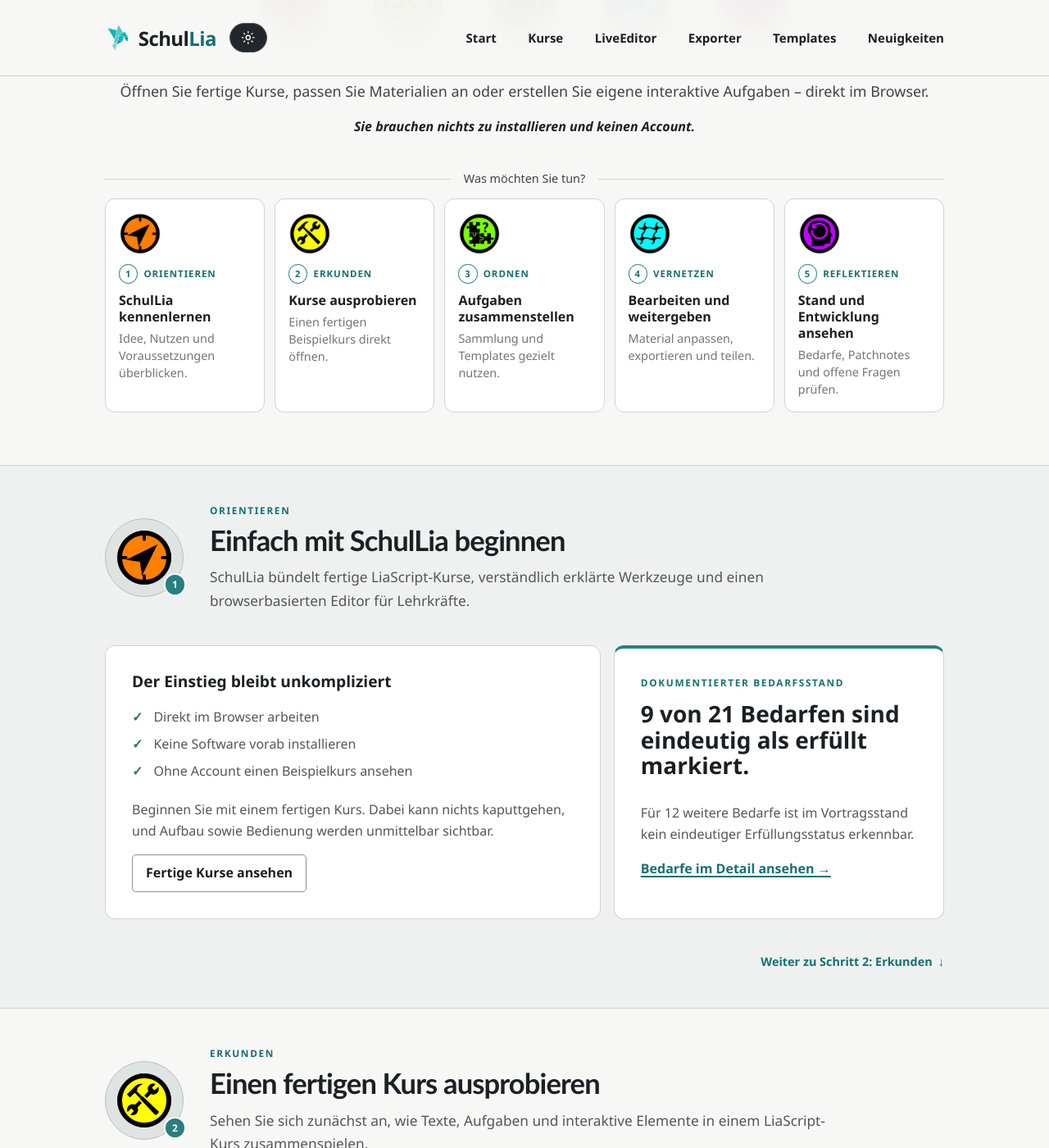
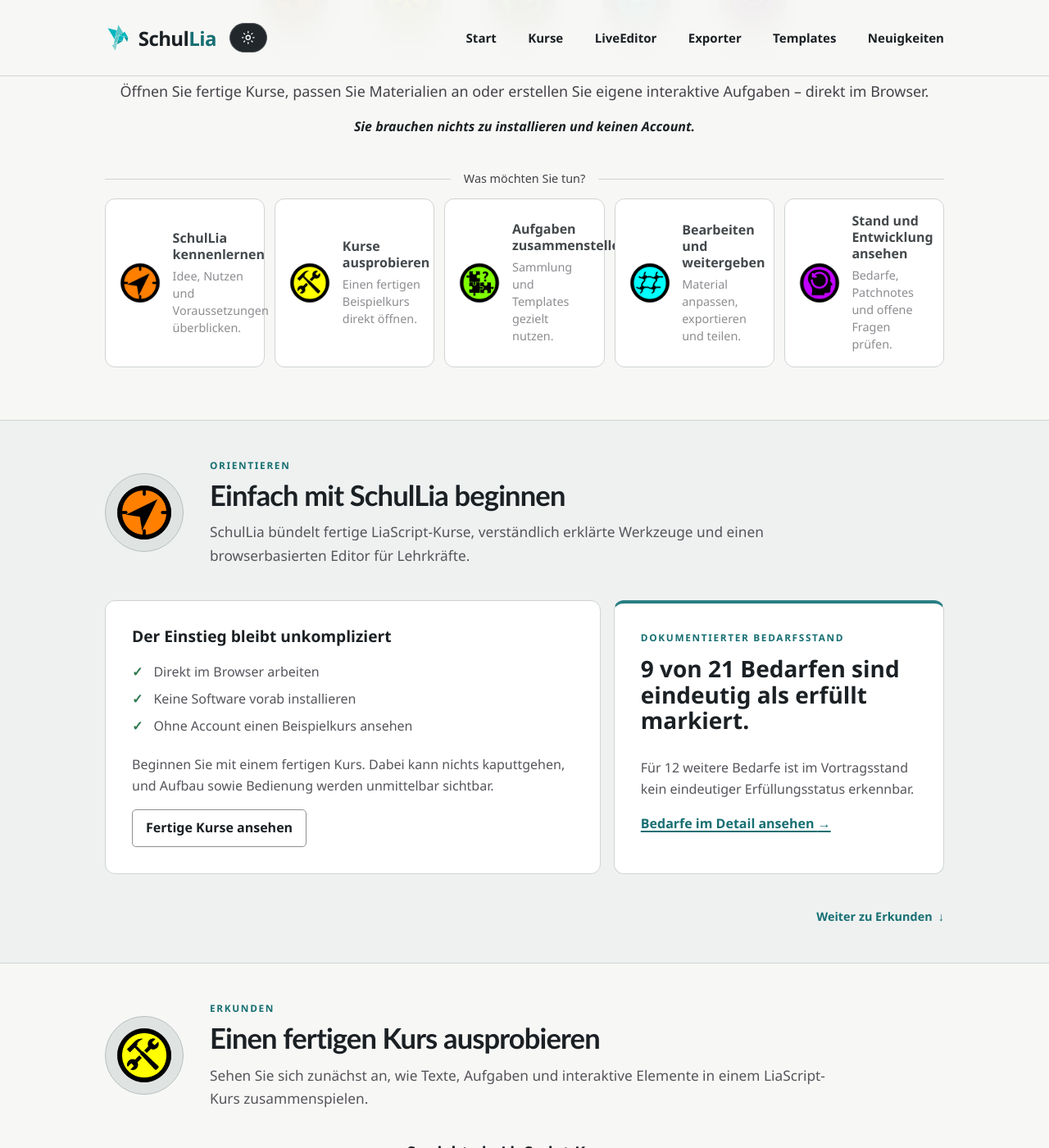
Before and after one commit to SchulLia/SchulLia.github.io, a Jekyll site: the page built from index.html, in a window 1280 px wide and 1400 px high, scrolled down 321 px. Shown: the whole window at 82% size. Built offline with Jekyll 4.4.1, drawn with Linux system fonts in a browser that asks for light colours; some of the changed text lies outside the part shown.

Commit message:
Einstiegskarten kompakter anordnen

```diff
--- a/assets/css/liascript-theme.css
+++ b/assets/css/liascript-theme.css
@@ -1025,6 +1025,7 @@ h3 {
 }
 
 .start-grid {
+  max-width: none;
   margin: 0;
   padding: 0;
   grid-template-columns: repeat(5, minmax(0, 1fr));
@@ -1034,56 +1035,55 @@ h3 {
 .start-grid > li {
   display: flex;
   min-width: 0;
+  list-style: none;
+}
+
+.start-grid > li::marker {
+  content: '';
 }
 
 .start-card,
 .start-card--primary {
-  display: grid;
+  display: flex;
   width: 100%;
-  min-height: 205px;
+  min-height: 150px;
+  align-items: center;
+  gap: 0.85rem;
   padding: 1rem;
-  grid-template-rows: auto auto auto 1fr;
+  flex-direction: row;
 }
 
 .start-card__icon {
   width: 3.25rem;
   height: 3.25rem;
-  margin-bottom: 0.7rem;
+  flex: 0 0 3.25rem;
+  margin: 0;
   object-fit: contain;
 }
 
-.start-card__step {
+.start-card__content {
   display: flex;
-  align-items: center;
-  gap: 0.45rem;
-  margin-bottom: 0.65rem;
-  color: var(--teal-light);
-  font-size: 0.72rem;
-  font-weight: 800;
-  letter-spacing: 0.08em;
-  text-transform: uppercase;
-}
-
-.start-card__number {
-  position: static;
-  width: 1.45rem;
-  height: 1.45rem;
-  border: 1px solid currentColor;
-  border-radius: 50%;
-  background: transparent;
-  color: inherit;
-  font-size: 0.7rem;
+  min-width: 0;
+  flex-direction: column;
+}
+
+.start-card > .start-card__content {
+  font-size: inherit;
+  opacity: 1;
 }
 
 .start-card strong {
+  display: block;
   margin-bottom: 0.45rem;
   font-size: 1rem;
   line-height: 1.25;
 }
 
 .start-card__copy {
-  align-self: start;
+  display: block;
+  font-size: 0.9rem;
   line-height: 1.45;
+  opacity: 0.82;
 }
 
 .journey-section {
@@ -1116,22 +1116,6 @@ h3 {
   object-fit: contain;
 }
 
-.journey-heading__marker > span {
-  position: absolute;
-  right: -0.25rem;
-  bottom: 0;
-  display: grid;
-  width: 1.7rem;
-  height: 1.7rem;
-  place-items: center;
-  border: 2px solid var(--paper);
-  border-radius: 50%;
-  background: var(--teal);
-  color: #fff;
-  font-size: 0.75rem;
-  font-weight: 900;
-}
-
 .journey-heading .eyebrow {
   margin-bottom: 0.45rem;
 }
@@ -1548,10 +1532,6 @@ h3 {
 }
 
 @media (max-width: 1100px) {
-  .start-grid {
-    grid-template-columns: repeat(3, minmax(0, 1fr));
-  }
-
   .status-summary {
     grid-template-columns: repeat(3, minmax(0, 1fr));
   }
--- a/index.html
+++ b/index.html
@@ -57,63 +57,53 @@ body_class: home
 
     <nav class='start-panel' aria-labelledby='start-title'>
       <h2 id='start-title'>Was möchten Sie tun?</h2>
-      <ol class='start-grid'>
+      <ul class='start-grid'>
         <li>
           <a class='start-card' href='#orientieren'>
             <img class='start-card__icon' src='/pics/Kompass.png' alt='' width='52' height='52' />
-            <span class='start-card__step'>
-              <span class='start-card__number' aria-hidden='true'>1</span>
-              Orientieren
+            <span class='start-card__content'>
+              <strong>SchulLia kennenlernen</strong>
+              <span class='start-card__copy'>Idee, Nutzen und Voraussetzungen überblicken.</span>
             </span>
-            <strong>SchulLia kennenlernen</strong>
-            <span class='start-card__copy'>Idee, Nutzen und Voraussetzungen überblicken.</span>
           </a>
         </li>
         <li>
           <a class='start-card' href='#erkunden'>
             <img class='start-card__icon' src='/pics/Work.png' alt='' width='52' height='52' />
-            <span class='start-card__step'>
-              <span class='start-card__number' aria-hidden='true'>2</span>
-              Erkunden
+            <span class='start-card__content'>
+              <strong>Kurse ausprobieren</strong>
+              <span class='start-card__copy'>Einen fertigen Beispielkurs direkt öffnen.</span>
             </span>
-            <strong>Kurse ausprobieren</strong>
-            <span class='start-card__copy'>Einen fertigen Beispielkurs direkt öffnen.</span>
           </a>
         </li>
         <li>
           <a class='start-card' href='#ordnen'>
             <img class='start-card__icon' src='/pics/Puzzle.png' alt='' width='52' height='52' />
-            <span class='start-card__step'>
-              <span class='start-card__number' aria-hidden='true'>3</span>
-              Ordnen
+            <span class='start-card__content'>
+              <strong>Aufgaben zusammenstellen</strong>
+              <span class='start-card__copy'>Sammlung und Templates gezielt nutzen.</span>
             </span>
-            <strong>Aufgaben zusammenstellen</strong>
-            <span class='start-card__copy'>Sammlung und Templates gezielt nutzen.</span>
           </a>
         </li>
         <li>
           <a class='start-card' href='#vernetzen'>
             <img class='start-card__icon' src='/pics/Netz.png' alt='' width='52' height='52' />
-            <span class='start-card__step'>
-              <span class='start-card__number' aria-hidden='true'>4</span>
-              Vernetzen
+            <span class='start-card__content'>
+              <strong>Bearbeiten und weitergeben</strong>
+              <span class='start-card__copy'>Material anpassen, exportieren und teilen.</span>
             </span>
-            <strong>Bearbeiten und weitergeben</strong>
-            <span class='start-card__copy'>Material anpassen, exportieren und teilen.</span>
           </a>
         </li>
         <li>
           <a class='start-card' href='#reflektieren'>
             <img class='start-card__icon' src='/pics/Reflekt.png' alt='' width='52' height='52' />
-            <span class='start-card__step'>
-              <span class='start-card__number' aria-hidden='true'>5</span>
-              Reflektieren
+            <span class='start-card__content'>
+              <strong>Stand und Entwicklung ansehen</strong>
+              <span class='start-card__copy'>Bedarfe, Patchnotes und offene Fragen prüfen.</span>
             </span>
-            <strong>Stand und Entwicklung ansehen</strong>
-            <span class='start-card__copy'>Bedarfe, Patchnotes und offene Fragen prüfen.</span>
           </a>
         </li>
-      </ol>
+      </ul>
     </nav>
   </div>
 </section>
@@ -123,7 +113,6 @@ body_class: home
     <header class='journey-heading'>
       <span class='journey-heading__marker' aria-hidden='true'>
         <img src='/pics/Kompass.png' alt='' width='72' height='72' />
-        <span>1</span>
       </span>
       <div>
         <p class='eyebrow'>Orientieren</p>
@@ -167,7 +156,7 @@ body_class: home
     </div>
 
     <a class='journey-next' href='#erkunden'>
-      Weiter zu Schritt 2: Erkunden <span aria-hidden='true'>↓</span>
+      Weiter zu Erkunden <span aria-hidden='true'>↓</span>
     </a>
   </div>
 </section>
@@ -177,7 +166,6 @@ body_class: home
     <header class='journey-heading'>
       <span class='journey-heading__marker' aria-hidden='true'>
         <img src='/pics/Work.png' alt='' width='72' height='72' />
-        <span>2</span>
       </span>
       <div>
         <p class='eyebrow'>Erkunden</p>
@@ -229,7 +217,7 @@ body_class: home
     </div>
 
     <a class='journey-next' href='#ordnen'>
-      Weiter zu Schritt 3: Ordnen <span aria-hidden='true'>↓</span>
+      Weiter zu Ordnen <span aria-hidden='true'>↓</span>
     </a>
   </div>
 </section>
@@ -239,7 +227,6 @@ body_class: home
     <header class='journey-heading'>
       <span class='journey-heading__marker' aria-hidden='true'>
         <img src='/pics/Puzzle.png' alt='' width='72' height='72' />
-        <span>3</span>
       </span>
       <div>
         <p class='eyebrow'>Ordnen</p>
@@ -277,7 +264,7 @@ body_class: home
     </div>
 
     <a class='journey-next' href='#vernetzen'>
-      Weiter zu Schritt 4: Vernetzen <span aria-hidden='true'>↓</span>
+      Weiter zu Vernetzen <span aria-hidden='true'>↓</span>
     </a>
   </div>
 </section>
@@ -287,7 +274,6 @@ body_class: home
     <header class='journey-heading'>
       <span class='journey-heading__marker' aria-hidden='true'>
         <img src='/pics/Netz.png' alt='' width='72' height='72' />
-        <span>4</span>
       </span>
       <div>
         <p class='eyebrow'>Vernetzen</p>
@@ -348,7 +334,7 @@ body_class: home
     </div>
 
     <a class='journey-next' href='#reflektieren'>
-      Weiter zu Schritt 5: Reflektieren <span aria-hidden='true'>↓</span>
+      Weiter zu Reflektieren <span aria-hidden='true'>↓</span>
     </a>
   </div>
 </section>
@@ -358,7 +344,6 @@ body_class: home
     <header class='journey-heading'>
       <span class='journey-heading__marker' aria-hidden='true'>
         <img src='/pics/Reflekt.png' alt='' width='72' height='72' />
-        <span>5</span>
       </span>
       <div>
         <p class='eyebrow'>Reflektieren</p>
@@ -419,7 +404,7 @@ body_class: home
               <img src='{{ stage.icon }}' alt='' width='44' height='44' />
             </span>
             <span class='needs-group__title'>
-              <span>Schritt {{ stage.number }}</span>
+              <span>Bereich</span>
               <strong>{{ stage.label }}</strong>
             </span>
             <span class='needs-group__count'>
```
